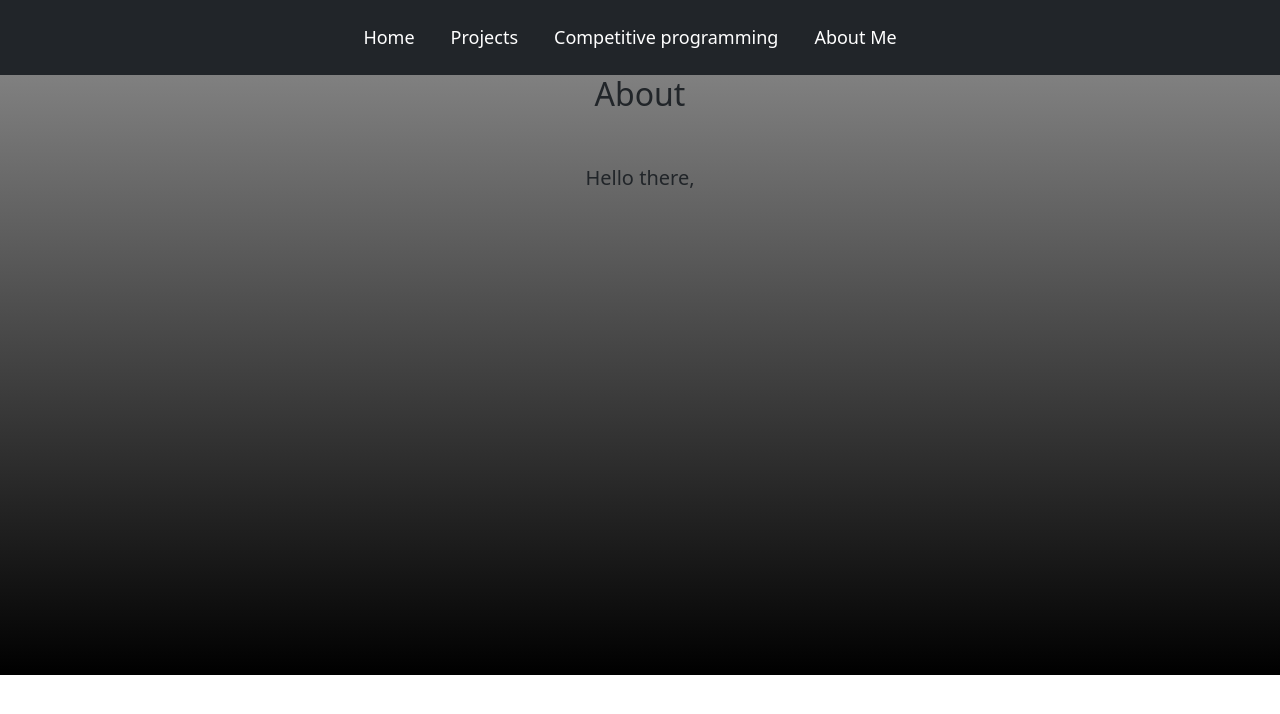
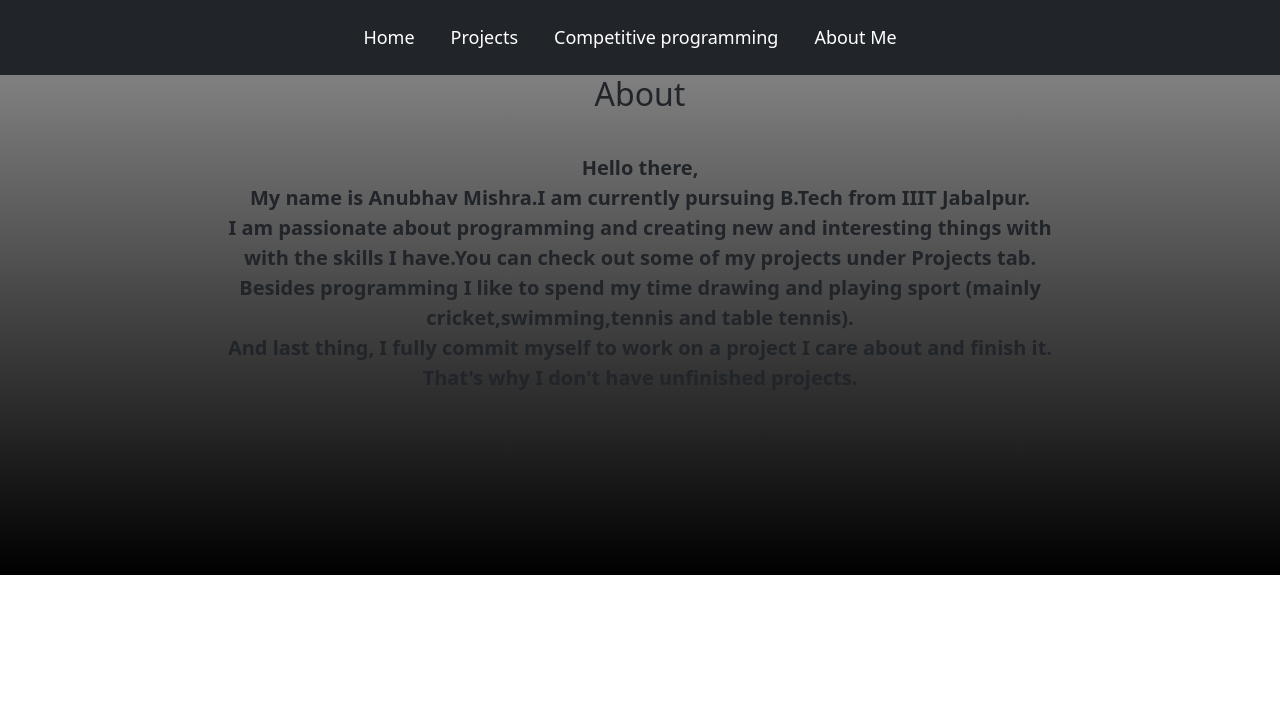
Before and after one commit to Anubhav495/mainportfoliosite, a Django app: page /About in a window 1280 px wide. Shown: the top 714 px of the page. Run offline with Django 3.2, Linux system fonts and the light colour scheme.

Commit message:
commit this

```diff
--- a/templates/About.html
+++ b/templates/About.html
@@ -3,10 +3,18 @@
 {% block title %}About{% endblock title %}
 
 {% block body %}
-<div style="background-image: linear-gradient(gray, black);height:600px">
+<div style="background-image: linear-gradient(gray, black);height:500px">
     <h2 align="center"> About </h2>
-    <p align="center" style="margin-top:50px;font-size:20px">
+    <p align="center" style="margin-top:40px;font-size:20px;font-weight:700">
     Hello there,<br>
+    My name is Anubhav Mishra.I am currently pursuing B.Tech from IIIT Jabalpur.<br>
+    I am passionate about programming and creating new and interesting things with<br>
+    with the skills I have.You can check out some of my projects under Projects tab.<br>
+    Besides programming I like to spend my time drawing and playing sport (mainly <br>
+    cricket,swimming,tennis and table tennis).<br>
+    And last thing, I fully commit myself to work on a project I care about and finish it.<br>
+    That's why I don't have unfinished projects.
+
     <p>
 </div>
 
--- a/templates/Cp.html
+++ b/templates/Cp.html
@@ -4,7 +4,7 @@
 
 {% block body %}
 
-<div style="background-image: linear-gradient(gray, black);height:600px;padding-top:0px">
+<div style="background-image: linear-gradient(gray, black);height:500px;padding-top:0px">
 <div class="container-fluid mx-0 px-0">
 <div class="card-columns d-flex justify-content-center" style="padding-top:20px">
     {% comment "card 1" %}{% endcomment %}
--- a/templates/home.html
+++ b/templates/home.html
@@ -19,7 +19,7 @@ Home
         <h8 style="padding-left:10px">Contact:</h8>
           <p style="padding-left:10px;font-size:11px">
             gmail: anubhavm96@gmail.com <br>
-            Linkden : <a href="https://www.linkedin.com/in/anubhav-mishra-1837a7156/">click</a>
+            Linkedin : <a href="https://www.linkedin.com/in/anubhav-mishra-1837a7156/">click</a>
           </p>
         <footer align="center" style="margin-left:50px;margin-bottom:0px;padding-bottom:0px"><span>&#169; copyright</span></footer>
       </div>
```
